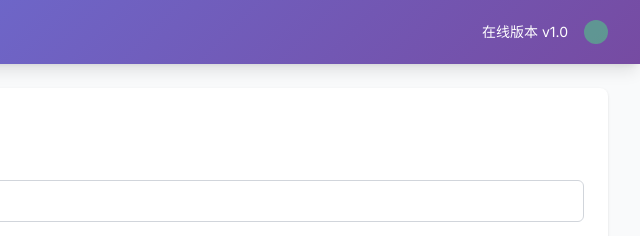
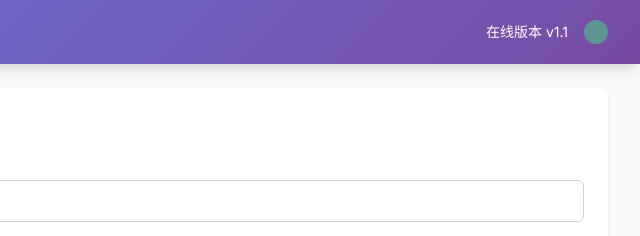
Before and after one commit to uta19/aiko-spark-admin, a plain HTML site: page index.html in a window 1280 px wide. Shown: the top 236 px of the page, 640-1280 px from the left. Drawn offline with nearby package versions, Linux system fonts and the light colour scheme.

Commit message:
强制触发Vercel重新部署
- 更新版本号到 v1.1
- 确保最新的修复代码正确部署
- 包含完整的备用管理系统和作用域修复

```diff
--- a/index.html
+++ b/index.html
@@ -26,7 +26,7 @@
                     </div>
                 </div>
                 <div class="flex items-center space-x-4">
-                    <span class="text-white text-sm">在线版本 v1.0</span>
+                    <span class="text-white text-sm">在线版本 v1.1</span>
                     <div class="h-6 w-6 bg-green-400 rounded-full animate-pulse"></div>
                 </div>
             </div>
```
